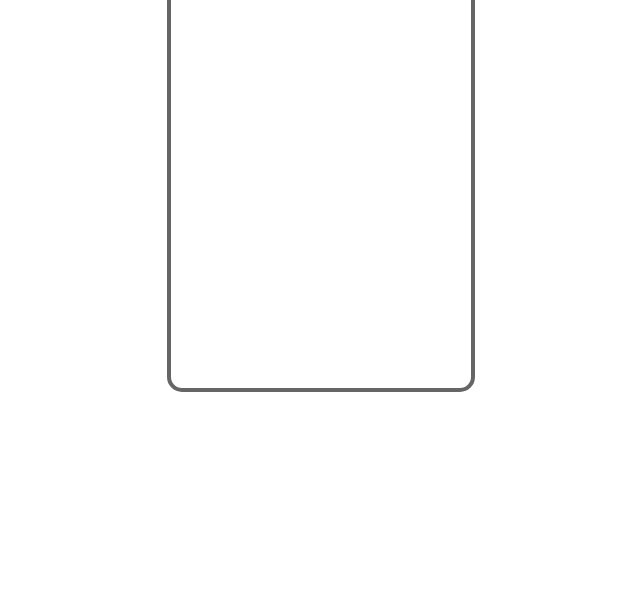
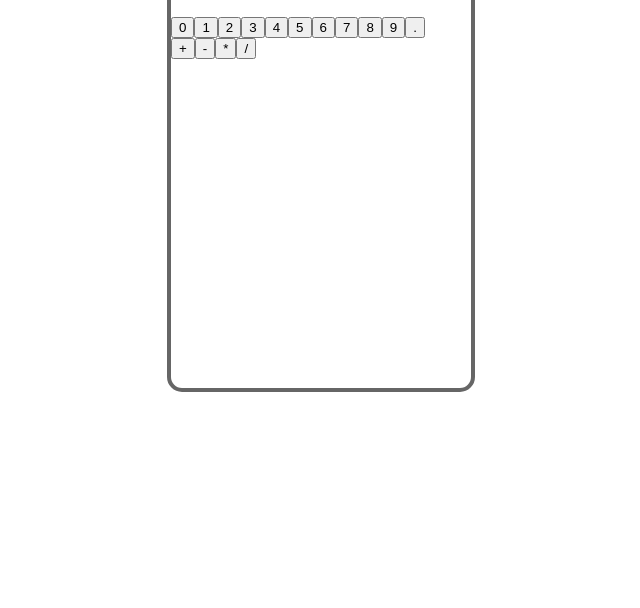
Before and after one commit to gwenmich/odin-calculator, a plain HTML site: page index.html in a window 1280 px wide. Shown: the part 192-800 px from the top of the page, without its empty margins (319-959 px from the left). Drawn offline with Linux system fonts and the light colour scheme; a web font is replaced by a local one.

Commit message:
Build all buttons with respective classes

```diff
--- a/css/style.css
+++ b/css/style.css
@@ -38,5 +38,11 @@ h1 {
   text-align: end;
 
   font-size: 3rem;
-  color: rgb(0, 0, 0, 0.4);
+  color: rgb(0, 0, 0, 0.6);
 }
+
+.buttons {
+  display: flex;
+  flex-direction: row;
+  flex-wrap: wrap;
+}
--- a/js/script.js
+++ b/js/script.js
@@ -18,21 +18,65 @@ function divide(num1, num2) {
 function operate(operator, num1, num2) {
 
   switch (operator) {
-    case '+':
+    case "+":
       return add(num1, num2);
       break;
-    case '-':
+    case "-":
       return subtract(num1, num2);
       break;
-    case '*':
+    case "*":
       return multiply(num1, num2);
       break;
-    case '/':
+    case "/":
       return divide(num1, num2);
       break;
   }
 }
 
 const display = document.querySelector("#display");
+const numsDiv = document.querySelector(".number-btns");
+const opersDiv = document.querySelector(".operator-btns");
 
-console.log(operate('+', 1, 2));
+
+function buildNumButns() {
+
+  for (let i = 0; i < 10; i++) {
+      const numBtn = document.createElement("button");
+      numBtn.classList.add("num");
+      numBtn.textContent = i;
+      numsDiv.appendChild(numBtn);
+  }
+
+  const dotBtn = document.createElement("button");
+  dotBtn.classList.add("dot");
+  dotBtn.textContent = ".";
+  numsDiv.appendChild(dotBtn);
+}
+
+
+
+function buildOperatorBtns() {
+  const operators = [
+    {"+": "plus"},
+    {"-": "minus"},
+    {"*": "times"},
+    {"/": "divide"}
+  ]
+
+  for (const operator of operators) {
+    const operBtn = document.createElement("button");
+    const [[symbol, btnClass]] = Object.entries(operator);
+
+    operBtn.textContent = symbol;
+    operBtn.classList.add(btnClass);
+
+    opersDiv.appendChild(operBtn);
+  }
+}
+
+
+
+buildNumButns();
+buildOperatorBtns();
+
+console.log(operate("+", 1, 2));
```
